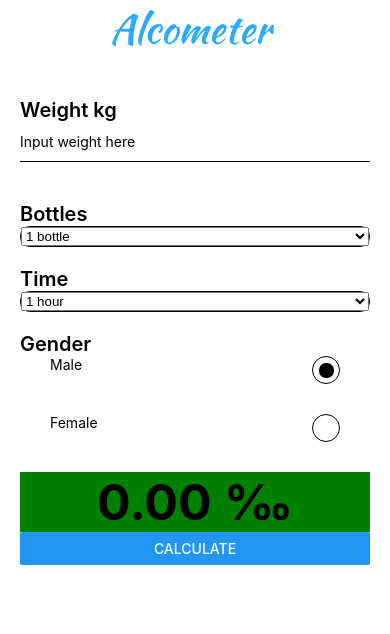
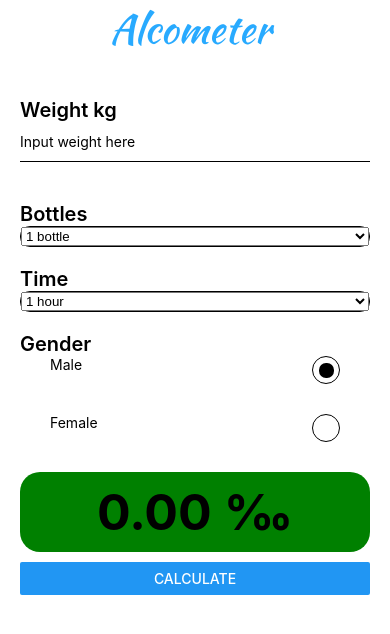
Before and after one commit to esalminen/react-native-alkometri, a React Native app: screen / in a window 390 px wide. Shown: the top 634 px of the page. Built offline with nearby package versions, Linux system fonts and the light colour scheme.

Commit message:
bugfix: permille limits tweaked

```diff
--- a/App.js
+++ b/App.js
@@ -59,7 +59,7 @@ export default function App() {
     const alcoholNotBurned = alcoholGrams - burningRate * selectedTime;
     const genderFactor = selectedGender === 'male' ? 0.7 : 0.6;
     const permille = alcoholNotBurned / (weight * genderFactor);
-    setResultHint(permille <= 0 ? 'It is safe to drive' : permille < 0.5 ? 'It is legal to drive but please dont' : 'DO NOT DRIVE!');
+    setResultHint(permille <= 0 ? 'It is safe to drive' : permille < 0.49 ? 'It\'s legal to drive but please don\'t' : 'DO NOT DRIVE!');
     setPermille(permille < 0 ? 0 : permille);
   };
 
@@ -108,9 +108,10 @@ export default function App() {
         <Text style={styles.textrow}>Gender</Text>
         <CustomRadiobutton options={radiobuttonOptions} onPress={(value) => setSeletedGender(value)} />
         <View style={[
+            styles.result,
             permille <= 0 && styles.resultColorOk,
-            permille > 0 && styles.resultColorWarning,
-            permille > 0.5 && styles.resultColorAlert]}>
+            permille > 0 && permille < 0.49 && styles.resultColorWarning,
+            permille >= 0.49 && styles.resultColorAlert]}>
           <Text style={styles.textResult}>{`${permille.toFixed(2)} ‰`}</Text>
           <Text style={styles.textHint}>{resultHint}</Text>
         </View>
--- a/Styles.js
+++ b/Styles.js
@@ -42,6 +42,11 @@ export default StyleSheet.create({
     fontSize: 20,
     textAlign: 'center',
   },
+  result: {
+    marginBottom: 10,
+    padding: 10,
+    borderRadius: 20
+  },
   resultColorOk: {
     backgroundColor: 'green'
   },
```
